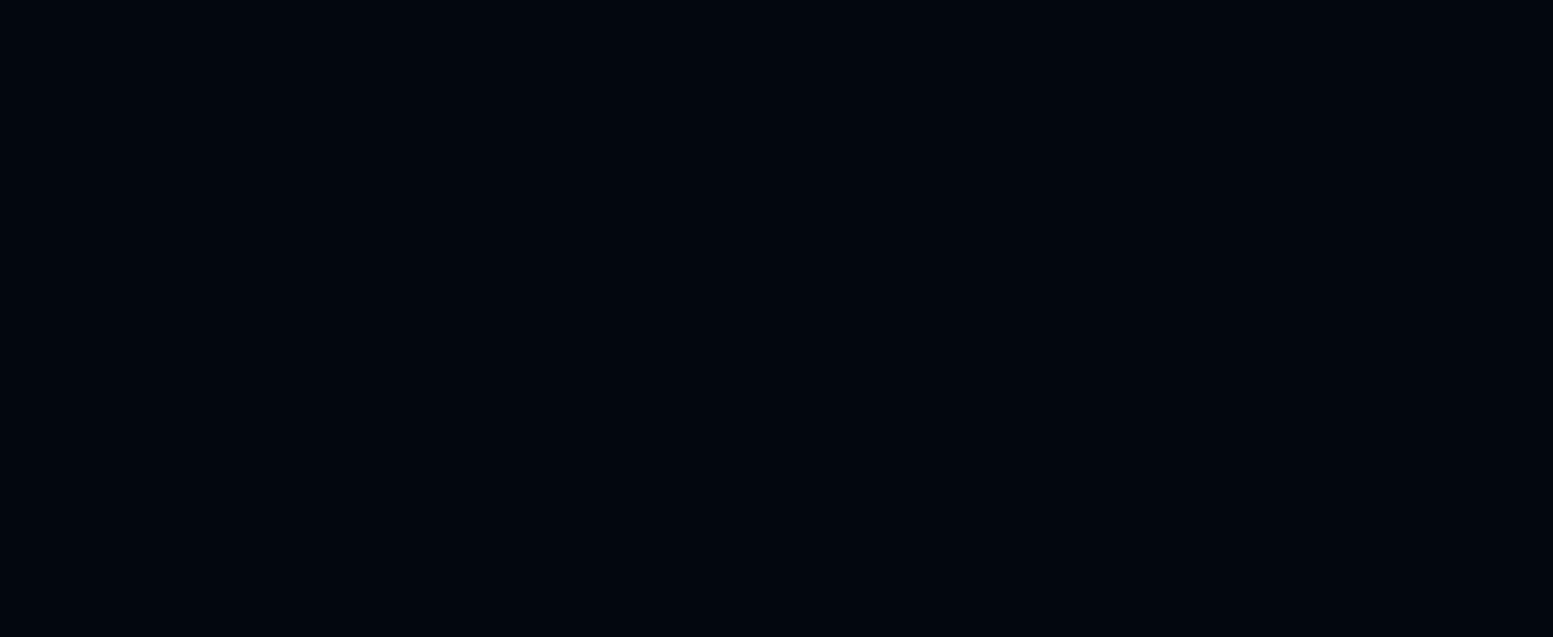
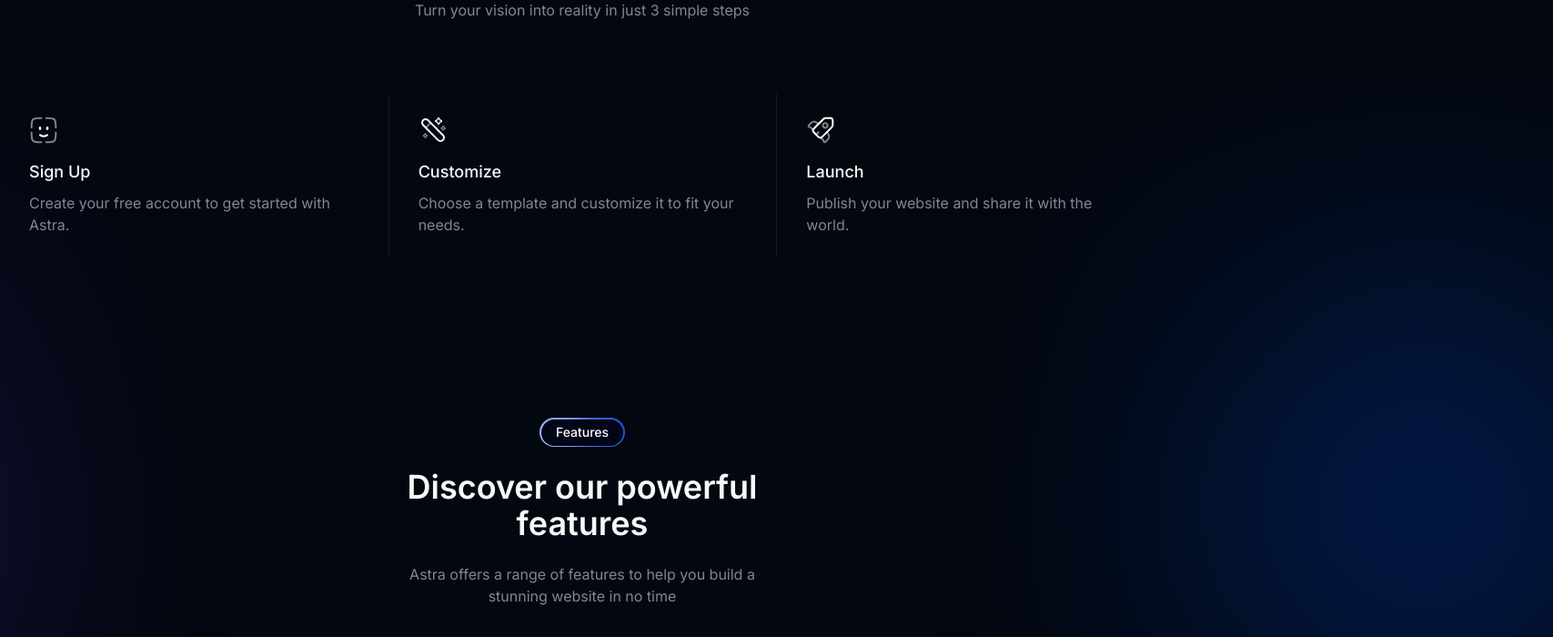
Before and after one commit to Financedist/next14-astralandingpage, a Next.js app: page / in a window 1280 px wide. Shown: the part 1860-2560 px from the top of the page at 91% size, 1707 px wide, since content can reach past the window. Before the commit the page ends 1683 px from the top, so only its background shows below. Built offline with nearby package versions, Linux system fonts and the light colour scheme.

Commit message:
features

```diff
--- a/src/app/(marketing)/page.tsx
+++ b/src/app/(marketing)/page.tsx
@@ -1,6 +1,8 @@
 import { Container, Wrapper } from "@/components";
 import { BorderBeam } from "@/components/ui/border-beam";
 import { Button } from "@/components/ui/button";
+import SectionBadge from "@/components/ui/section-badge";
+import { perks } from "@/constants";
 import { ArrowRight, ChevronRight } from "lucide-react";
 import Image from "next/image";
 import Link from "next/link";
@@ -79,6 +81,58 @@
             </Container>
          </Wrapper>
 
+         {/* How its works */}
+         <Wrapper className="flex flex-col items-center justify-center py-12 relative">
+            <Container>
+               <div className="max-w-md mx-auto text-start md:text-center">
+                  <SectionBadge title="The process" />
+                  <h2 className="text-3xl lg:text-4xl font-semibold mt-6">
+                     Three steps to build your dream website
+                  </h2>
+                  <p className="text-muted-foreground mt-6">
+                     Turn your vision into reality in just 3 simple steps
+                  </p>
+               </div>
+            </Container>
+
+            <Container>
+               <div className="flex flex-col items-center justify-center py-10 md:py-20 w-full">
+                  <div className="grid grid-cols-1 md:grid-cols-2 lg:grid-cols-3 w-full divide-x-0 md:divide-x divide-y md:divide-y-0 divide-gray-900 first:border-l-2 lg:first:border-none first:border-gray-900">
+                     {perks.map((perk) => (
+                        <div key={perk.title} className="flex flex-col items-start px-4 md:px-6 lg:px-8 lg:py-6 py-4">
+                           <div className="flex items-center justify-center">
+                              <perk.icon className="w-8 h-8" />
+                           </div>
+                           <h3 className="text-lg font-medium mt-4">
+                              {perk.title}
+                           </h3>
+                           <p className="text-muted-foreground mt-2 text-start lg:text-start">
+                              {perk.info}
+                           </p>
+                        </div>
+                     ))}
+                  </div>
+               </div>
+            </Container>
+         </Wrapper>
+
+         {/* Features */}
+         <Wrapper className="flex flex-col items-center justify-center py-12 relative">
+            <div className="hidden md:block absolute top-0 -right-1/3 w-72 h-72 bg-primary rounded-full blur-[10rem] -z-10"></div>
+            <div className="hidden md:block absolute bottom-0 -left-1/3 w-72 h-72 bg-indigo-600 rounded-full blur-[10rem] -z-10"></div>
+            <Container>
+               <div className="max-w-md mx-auto text-start md:text-center">
+                  <SectionBadge title="Features" />
+                  <h2 className="text-3xl lg:text-4xl font-semibold mt-6">
+                     Discover our powerful features
+                  </h2>
+                  <p className="text-muted-foreground mt-6">
+                     Astra offers a range of features to help you build a stunning website in no time
+                  </p>
+               </div>
+            </Container>
+         </Wrapper>
+
       </section>
    )
 };
```
